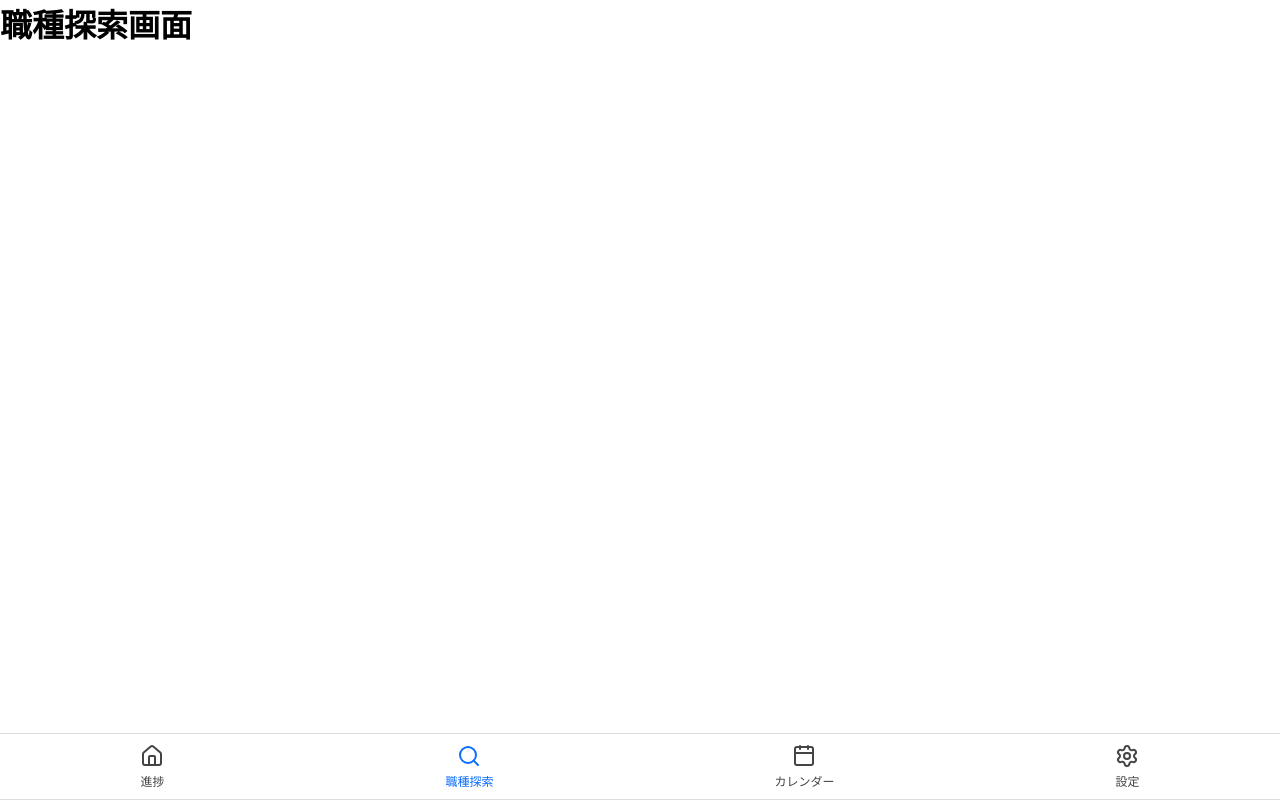
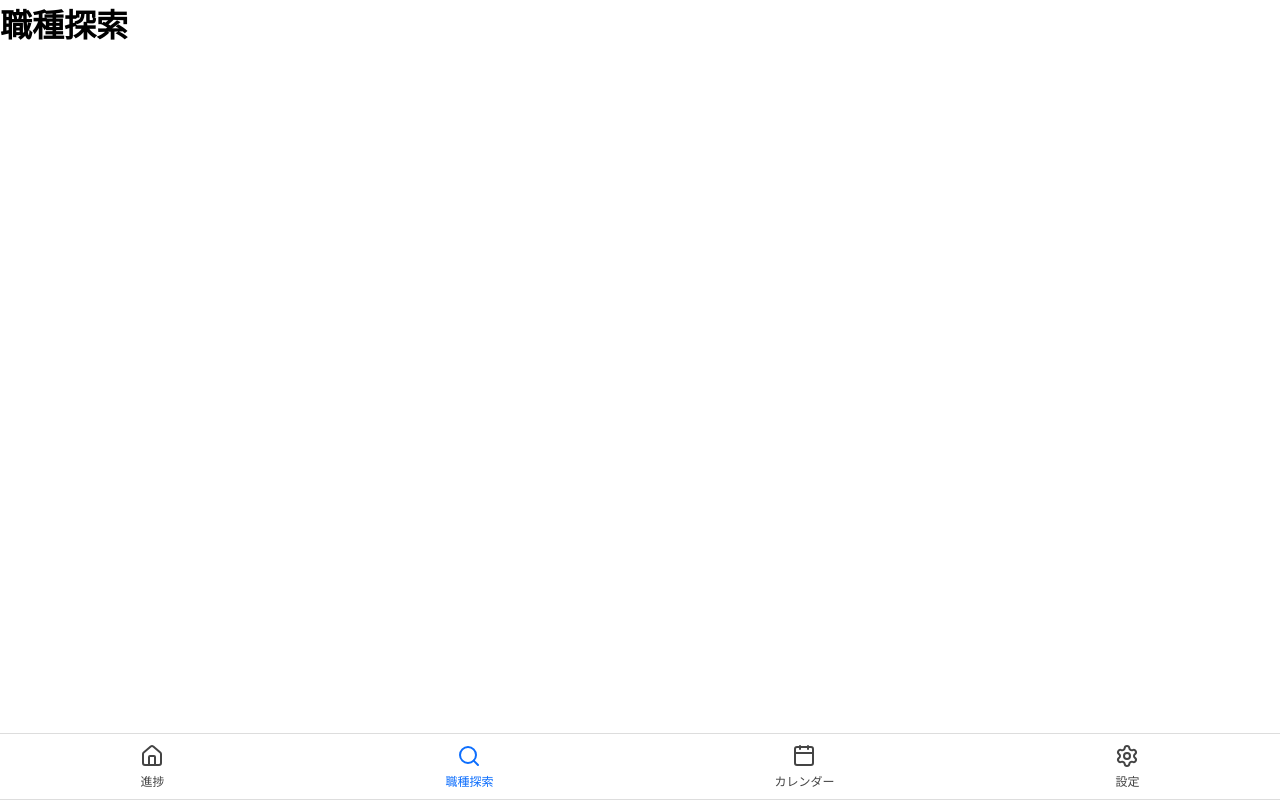
Before and after one commit to seigorou/job-support-pwa, a React (Vite) app: page /job in a window 1280 px wide. Built offline with nearby package versions, Linux system fonts and the light colour scheme.

Commit message:
動作確認
編集が反映されるかの確認

```diff
--- a/src/pages/JobSearch.jsx
+++ b/src/pages/JobSearch.jsx
@@ -1,4 +1,4 @@
 function JobSearch() {
-  return <h1>職種探索画面</h1>;
+  return <h1>職種探索</h1>;
 }
 export default JobSearch;
```
